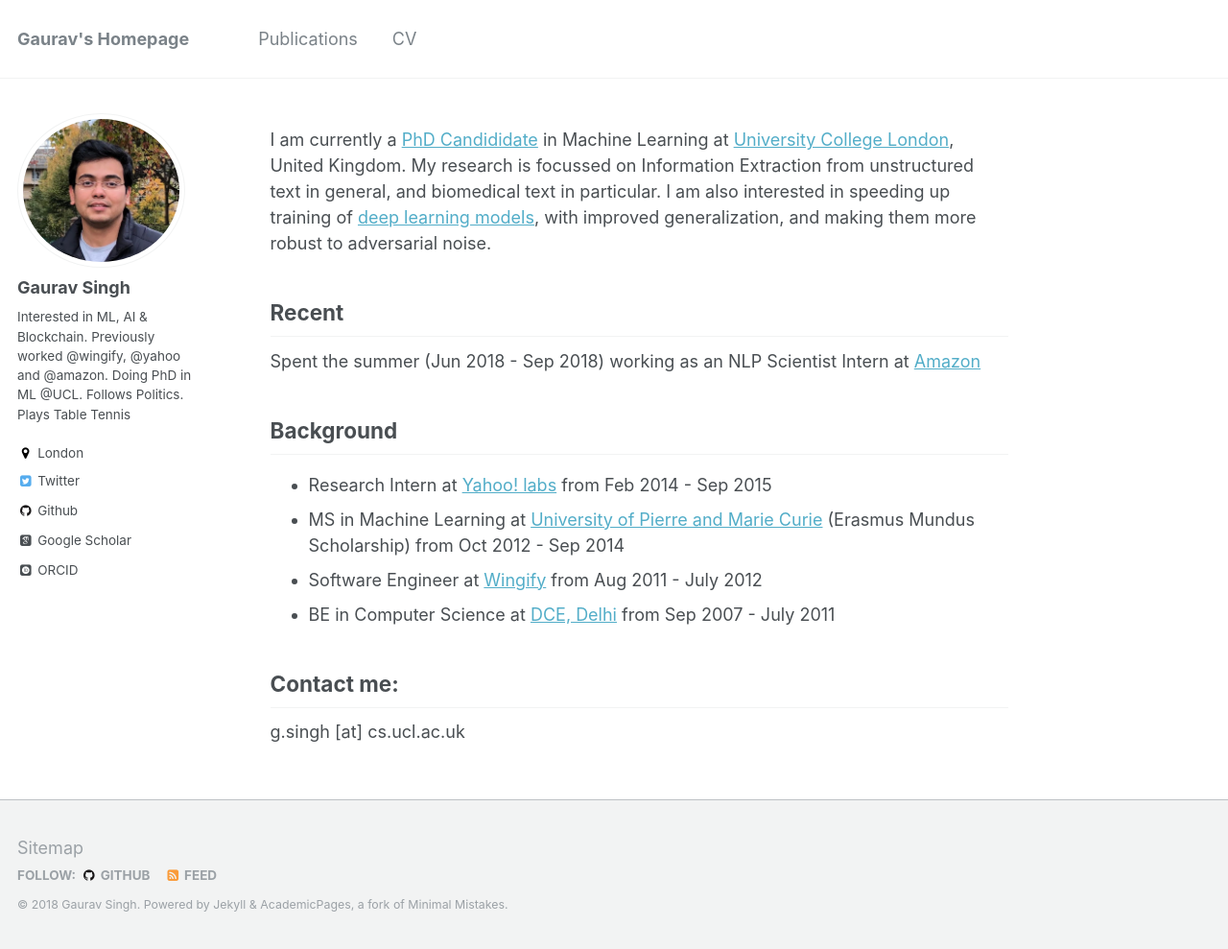
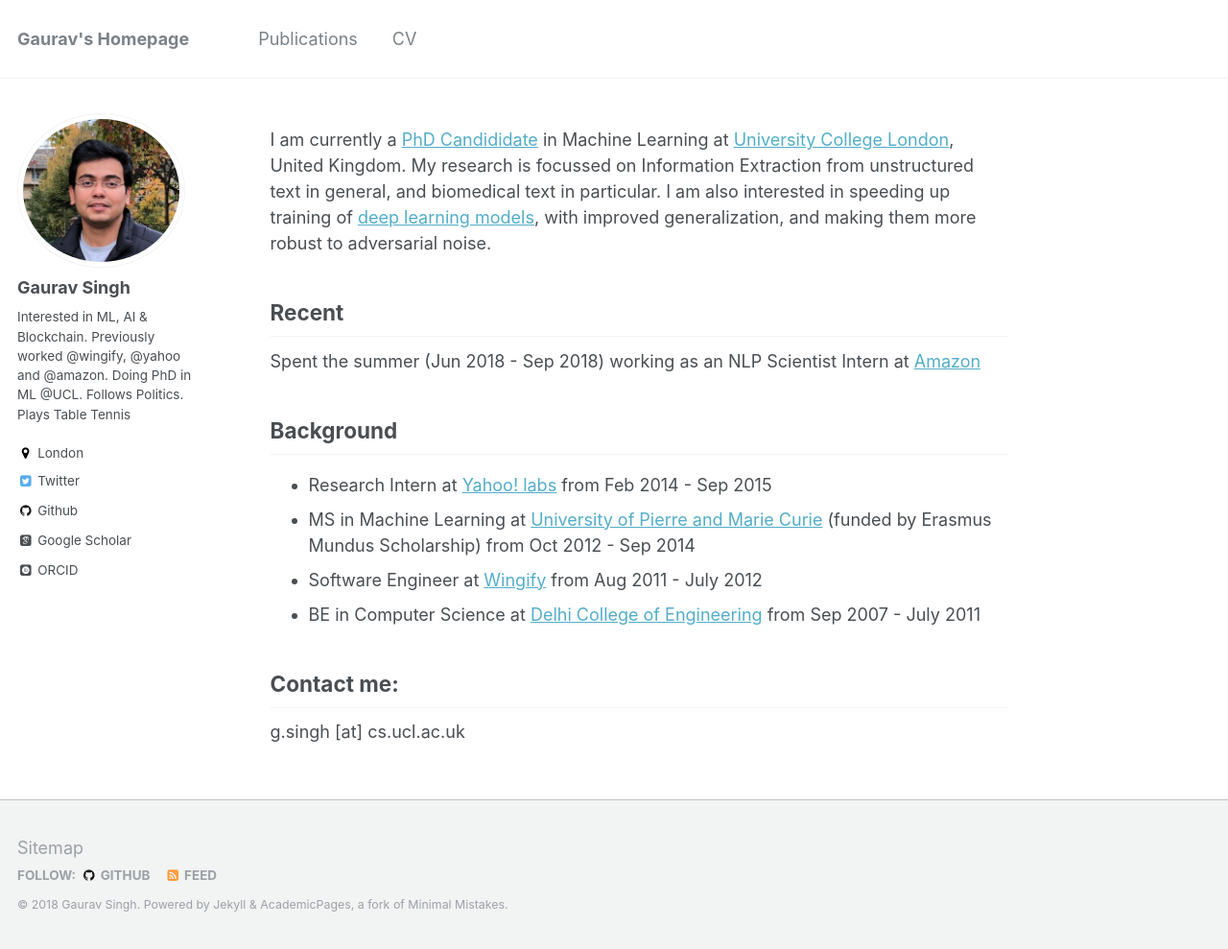
Before and after one commit to gauravsc/gauravsc.github.io, a Jekyll site: the page built from _pages/about.md, in a window 1280 px wide and 989 px high. Shown: the whole window at 96% size. Built offline with Jekyll 4.4.1, drawn with Linux system fonts in a browser that asks for light colours; some web fonts are replaced.

Commit message:
small fix in anchor tag

```diff
--- a/_pages/about.md
+++ b/_pages/about.md
@@ -17,9 +17,9 @@
 Background
 ------
 * Research Intern at <a href ="https://research.yahoo.com/">Yahoo! labs</a> from Feb 2014 - Sep 2015
-* MS in Machine Learning at <a href = "http://www.upmc.fr/en/">University of Pierre and Marie Curie</a> (Erasmus Mundus Scholarship) from Oct 2012 - Sep 2014
+* MS in Machine Learning at <a href = "http://www.upmc.fr/en/">University of Pierre and Marie Curie</a> (funded by Erasmus Mundus Scholarship) from Oct 2012 - Sep 2014
 * Software Engineer at <a href="http://wingify.com/">Wingify</a> from Aug 2011 - July 2012
-* BE in Computer Science at <a href="http://dtu.ac.in/">DCE, Delhi</a> from Sep 2007 - July 2011
+* BE in Computer Science at <a href="http://dtu.ac.in/">Delhi College of Engineering</a> from Sep 2007 - July 2011
 
 
 
```
